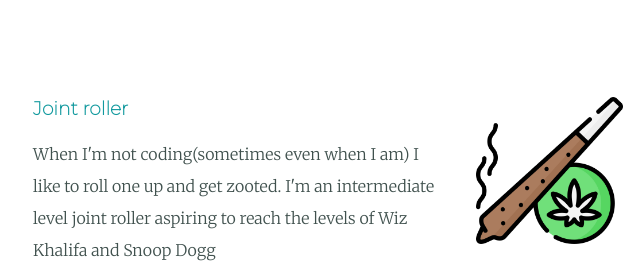
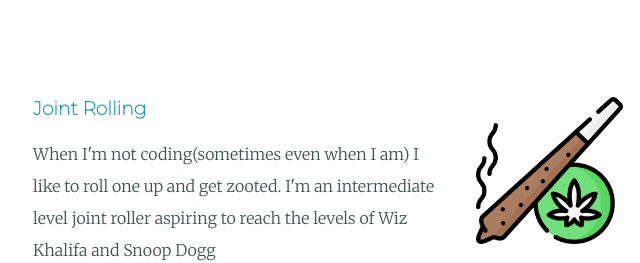
Before and after one commit to shivansh3345/Personal-Page, a plain HTML site: page index.html in a window 1280 px wide. Shown: the part 2075-2338 px from the top of the page, 312-952 px from the left. Drawn offline with Linux system fonts and the light colour scheme.

Commit message:
Update index.html

```diff
--- a/index.html
+++ b/index.html
@@ -32,7 +32,7 @@
         </div>
         <div class="skill-row">
           <img class="joint-img" src="images/joint.png" alt="joint">
-          <h3>Joint roller</h3>
+          <h3>Joint Rolling</h3>
           <p>When I'm not coding(sometimes even when I am) I like to roll one up and get zooted. I'm an intermediate level joint roller aspiring to reach the levels of Wiz Khalifa and Snoop Dogg</p>
         </div>
       </div>
```
